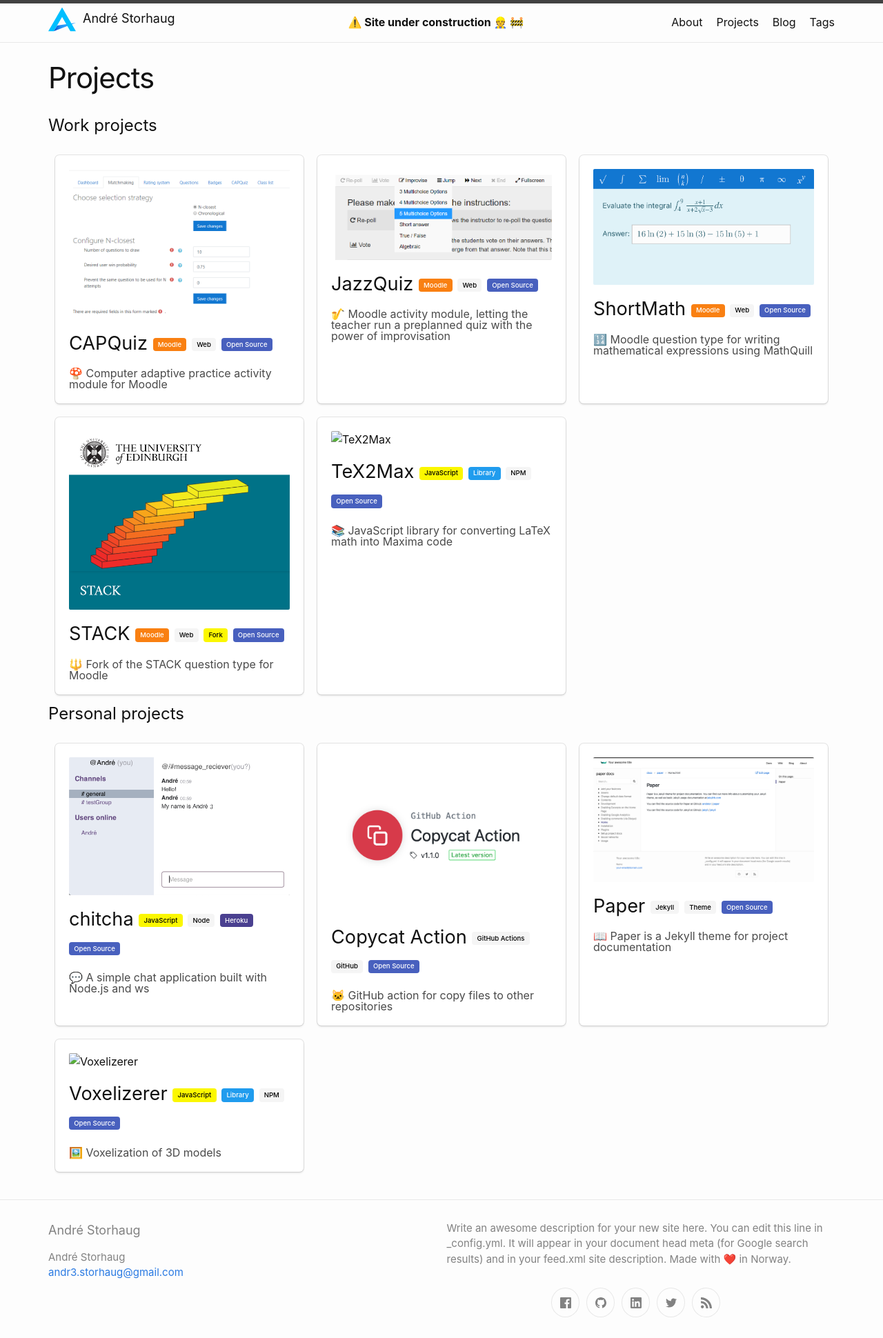
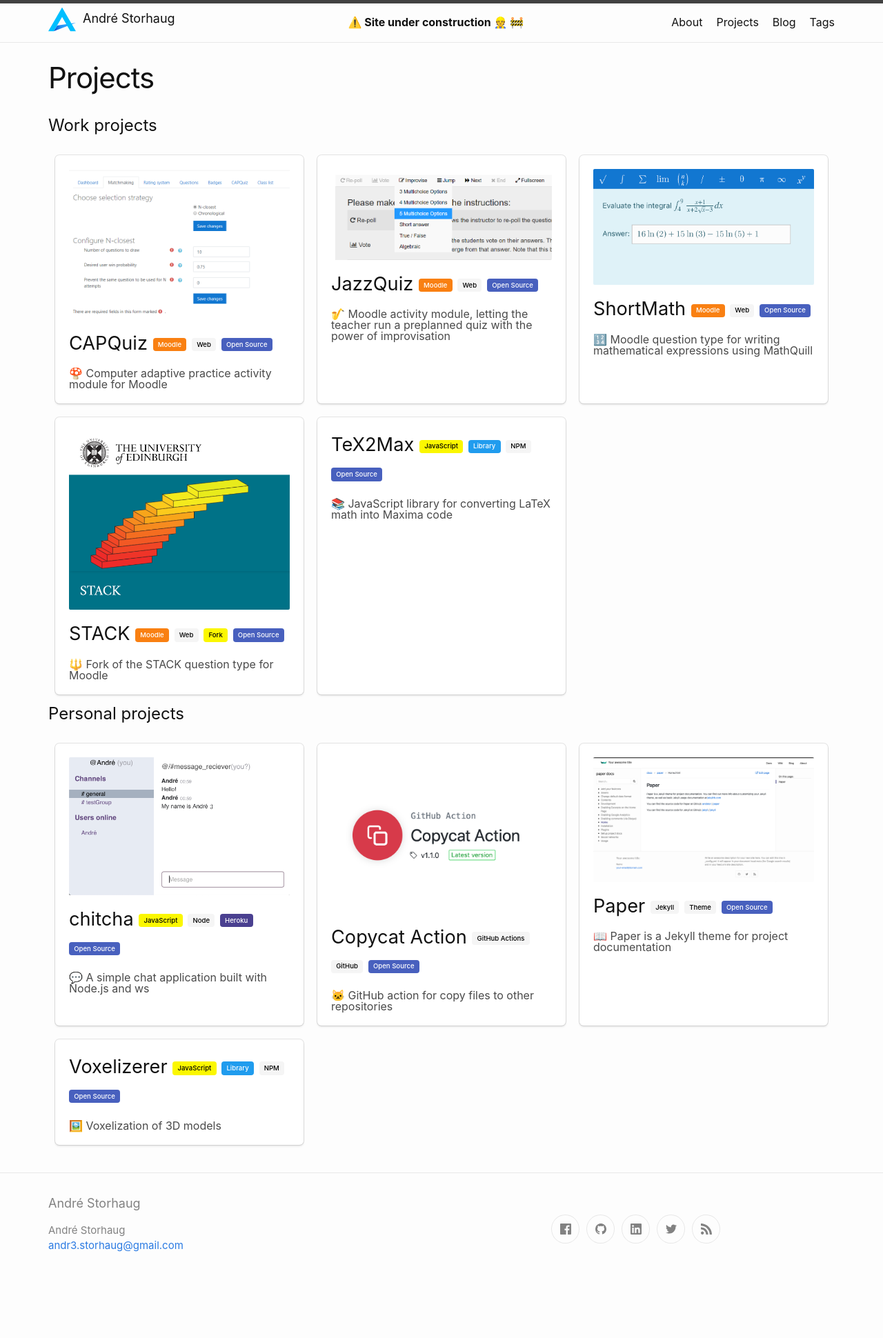
Before and after one commit to andstor/andstor.github.io, a Jekyll site: the page built from projects.md, in a window 1280 px wide. Shown: the whole page at 69% size. Built offline with Jekyll 4.4.1, drawn with Linux system fonts in a browser that asks for light colours; nearby versions of some CDN libraries; emoji names are drawn with the system emoji font; after the commit the page ends 1878 px from its top, so only the background shows below that.

Commit message:
Made layout more responsive

```diff
--- a/_config.yml
+++ b/_config.yml
@@ -1,9 +1,6 @@
 title: André Storhaug
 description: > # this means to ignore newlines until "logo:"
-  Write an awesome description for your new site here. You can edit this
-  line in _config.yml. It will appear in your document head meta (for
-  Google search results) and in your feed.xml site description.
-  Made with :heart: in Norway.
+
 logo : /assets/images/A.svg
 
 show_excerpts: false # set to true to show excerpts on the homepage
--- a/_layouts/projects.html
+++ b/_layouts/projects.html
@@ -21,10 +21,27 @@
         <a href="{{ project.url }}">
           <div class="box full-height">
 
+            {% assign has_thumbnail = false %}
+
+            {% capture thumbnail%}{{ project.name | downcase | replace: " ", "_" }}/thumbnail.png{% endcapture %}
+            {% for coll in site.collections %}
+            {% if coll.label == "projects" %}
+            {% for file in coll.files %}
+              {% if file.path contains thumbnail %}
+                {% assign has_thumbnail = true %}
+              {% endif %}
+            {% endfor %}
+
+            {% endif %}
+            {% endfor %}
+
+            {% if has_thumbnail %}
             <figure class="image">
               {% capture thumbnail%}{{page.dir}}{{ project.name | downcase | replace: " ", "_" }}/thumbnail.png{% endcapture %}
               <img alt="{{ project.name }}" src="{{ thumbnail | relative_url }}">
             </figure>
+            {% endif %}
+
             <h2>
               <span class="title">{{ project.name }}</span>
               {% for tag in project.tags %}
--- a/assets/css/style.scss
+++ b/assets/css/style.scss
@@ -244,9 +244,19 @@
 .project-card {
   box-sizing: border-box;
   flex: none;
-  width: calc(33.333% - 20px);
+  width: calc(100% - 20px);
   margin: 10px;
+
+  @media screen and (min-width: $on-medium) {
+    width: calc(50% - 20px);
+  }
+
+  @media screen and (min-width: $on-large) {
+    width: calc(33.333% - 20px);
+  }
 }
+
+
 
 .full-height {
   height: 100%;
```
